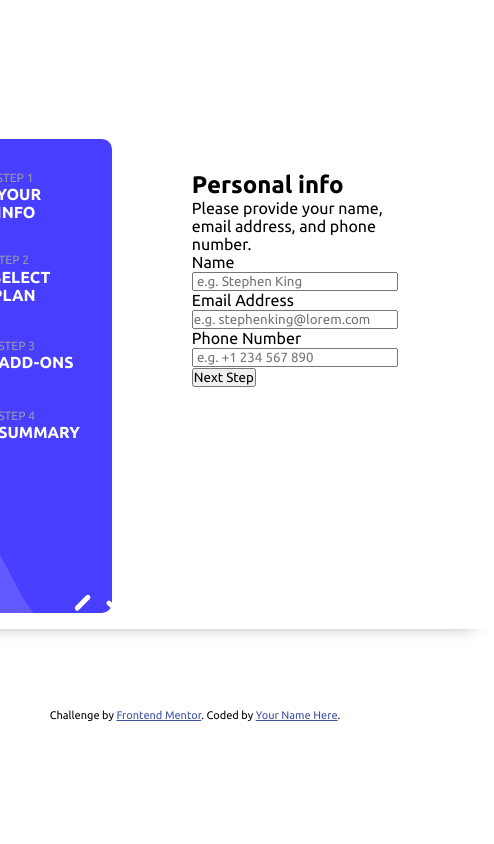
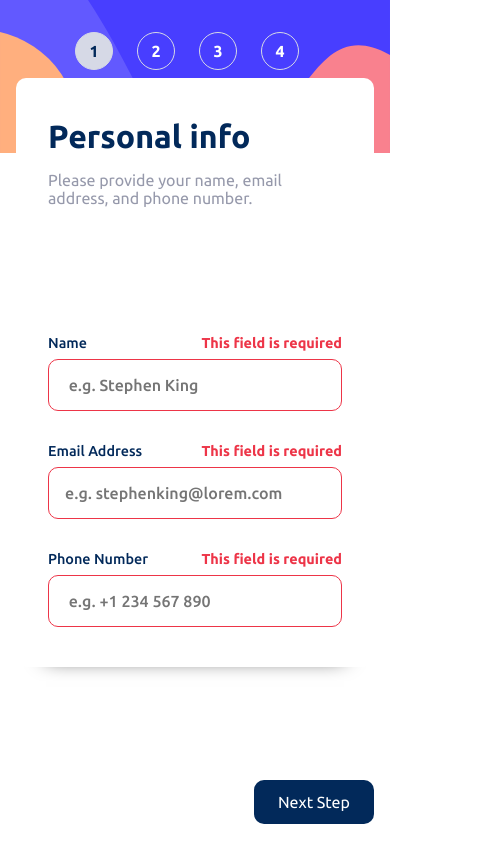
Before and after one commit to faranix/frontend_challenge, a plain HTML site: page multi-step-form-main/index.html in a window 390 px wide. Both pictures are taken after a click on the button "Next Step". Shown: the whole page, 494 px wide, since content can reach past the window. Drawn offline with Linux system fonts and the light colour scheme.

Commit message:
Step 1 Js and Media Query

```diff
--- a/multi-step-form-main/assets/css/index.css
+++ b/multi-step-form-main/assets/css/index.css
@@ -39,11 +39,23 @@ body {
 
 form {
     display: flex;
+    min-width: 50vw;
     background: var(--white);
     box-shadow: 0px 10px 20px -21px var(--black);
     padding: 1rem;
     min-height: 60vh;
 }
+
+h2 {
+    font-size: clamp(1.5rem, 10vw, 2rem);
+}
+
+.error-message {
+    display: none;
+    font-weight: 700;
+    color: var(--strawberry-red);
+}
+
 
 /* Aside */
 .aside {
@@ -53,6 +65,7 @@ form {
     gap: 2rem;
     padding: 2rem;
     background-image: url("../images/bg-sidebar-desktop.svg");
+    background-repeat: no-repeat;
     color: var(--white);
     border-radius: 10px;
 }
@@ -94,7 +107,138 @@ form {
     text-transform: uppercase;
 }
 
-section {
+/* === Section === */
+.container {
     flex: 3;
-    padding: 2rem 5rem;
+    padding: 0rem 5rem;
+    padding-top: 2rem;
+    color: var(--marine-blue);
 }
+
+.container-info {
+    display: flex;
+    height: 100%;
+    flex-direction: column;
+    justify-content: space-between;
+    gap: 3rem;
+}
+
+.container-info__top {
+    display: flex;
+    flex-direction: column;
+    gap: 1rem;
+}
+
+.container-info__top > p {
+    color: var(--cool-gray);
+    font-size: var(--fs-1);
+}
+
+.container-info-inputs {
+    display: flex;
+    flex-direction: column;
+    gap: 2rem;
+}
+
+.container-info-inputs__element {
+    display: flex;
+    flex-direction: column;
+    gap: .5rem;
+}
+
+.container-info-inputs__element > div {
+    display: flex;
+    justify-content: space-between;
+}
+
+.container-info-inputs__element > div > label {
+    font-size: clamp(.8rem, 10vw, .9rem);
+    font-weight: 500;
+}
+
+.container-info-inputs__element > div > p {
+    font-size: clamp(.8rem, 10vw, .9rem);
+}
+
+.container-info-inputs__element > input {
+    padding: 1rem;
+    font-size: var(--fs-1);
+    font-weight: 700;
+    color: var(--marine-blue);
+    border-radius: 10px;
+    border: 1px solid var(--cool-gray);
+}
+
+.container-info-inputs__element > input::placeholder {
+    font-weight: 500;
+}
+
+.container-info-inputs__element > input:focus {
+    outline: 1px solid var(--marine-blue);
+    border: none;
+}
+
+.container-info__button {
+    align-self: flex-end;
+    width: max-content;
+    padding: .8rem 1.5rem;
+    font-size: var(--fs-1);
+    color: var(--white);
+    background: var(--marine-blue);
+    border: none;
+    border-radius: 10px;
+    cursor: pointer;
+}
+
+
+/* === Media Query === */
+@media screen and (max-width: 800px) {
+    form {
+        flex-direction: column;
+        padding: 0;
+        min-width: 100vw;
+        min-height: 100vh;
+    }
+
+    .aside {
+        justify-content: center;
+        align-items: flex-start;
+        flex-direction: row;
+        gap: .5rem;
+        background-image: url("../images/bg-sidebar-mobile.svg");
+        background-size: cover;
+        border-radius: 0px;
+    }
+
+    .aside__title, .aside__text {
+        display: none;
+    }
+
+    .container {
+        position: relative;
+        padding: 0rem 2rem;
+    }
+
+    .container-info-inputs {
+        height: 100%;
+        box-shadow: 0px 20px 20px -30px var(--black);
+    }
+
+    .container-info-inputs, .container-info__top {
+        width: 100%;
+        padding: 2.5rem 2rem;
+        background: var(--white);
+        border-radius: 10px;
+        transform: translateY(-75px);
+    }
+    .container-info__button {
+        position: absolute;
+        bottom: 20px;
+    }
+}
+
+@media screen and (max-width: 475px) {
+    .container {
+        padding: 0rem 1rem;
+    }
+}
--- /dev/null
+++ b/multi-step-form-main/assets/js/index.js
@@ -0,0 +1,61 @@
+
+class GestionForm {
+    constructor() {
+        // === Current Step === //
+        this.step = 1;
+
+        // === Inputs === //
+        this.name = document.querySelector("#form-name");
+        this.email = document.querySelector("#form-email");
+        this.phone = document.querySelector("#form-phone");
+
+
+
+        this.event();
+    }
+
+    event() {
+        this.stepInfo();
+    }
+
+    stepInfo() {
+        const buttonStep1 = document.querySelector(".container-info__button");
+
+        buttonStep1.addEventListener("click", () => {
+            this.checkValueIsNotEmpty(this.email, document.querySelector(".error-message__email"));
+            this.checkValueIsNotEmpty(this.name, document.querySelector(".error-message__name"));
+            this.checkValueIsNotEmpty(this.phone, document.querySelector(".error-message__phone"));
+
+            if (this.email.value === "" || this.name.value === "" || this.phone.value === "") {
+                return;
+            }
+
+            this.step = 2;
+        })
+    }
+
+    checkValueIsNotEmpty(elementDom, errorDom) {
+        if (elementDom.value === "") {
+            errorDom.style.display = "block";
+            elementDom.style.borderColor = "hsl(354, 84%, 57%)";
+        } else {
+            errorDom.style.display = "none";
+            elementDom.style.borderColor = "hsl(213, 96%, 18%)";
+        }
+    }
+
+    changeStep() {
+        const stepsDom = document.querySelectorAll(".aside__step");
+
+        stepsDom.forEach((element, index) => {
+            if ((index + 1) === this.step) {
+                element.classList.add("active");
+            } else {
+                element.classList.remove("active");
+            }
+        })
+    }
+}
+
+
+const gestionForm = new GestionForm();
--- a/multi-step-form-main/index.html
+++ b/multi-step-form-main/index.html
@@ -25,7 +25,7 @@
 <body>
 
     <main>
-        <form action="post">
+        <form id="form" action="post">
              <!-- Sidebar start -->
             <aside class="aside">
                 <div>
@@ -59,38 +59,53 @@
             </aside>
             <!-- Sidebar end -->
 
-            <section>
+            <section class="container">
                 <!-- Step 1 start -->
-                <div>
+                <div class="container-info">
+                    <div class="container-info__top">
                         <h2>Personal info</h2>
                         <p>Please provide your name, email address, and phone number.</p>
-
-                    <div>
-                        <div>
-                            <label for="name">Name</label>
-                            <input type="text" placeholder=" e.g. Stephen King" required>
                     </div>
 
+                    <div class="container-info-inputs">
+                        <div class="container-info-inputs__element">
                             <div>
-                            <label for="email">Email Address</label>
-                            <input type="email" placeholder="e.g. stephenking@lorem.com" required>
+                                <label for="form-name">Name</label>
+                                <p class="error-message error-message__name">This field is required</p>
+                            </div>
+                            <input type="text" name="form-name" id="form-name" placeholder=" e.g. Stephen King" required>
                         </div>
 
+                        <div class="container-info-inputs__element">
                             <div>
-                            <label for="phone">Phone Number</label>
-                            <input type="tel" placeholder=" e.g. +1 234 567 890" required>
+                                <label for="form-email">Email Address</label>
+                                <p class="error-message error-message__email">This field is required</p>
+                            </div>
+                            <input type="email" name="form-email" id="form-email" placeholder="e.g. stephenking@lorem.com" required>
+                        </div>
+
+                        <div class="container-info-inputs__element">
+                            <div>
+                                <label for="form-phone">Phone Number</label>
+                                <p class="error-message error-message__phone">This field is required</p>
+                            </div>
+                            <input type="tel" name="form-phone" id="form-phone" placeholder=" e.g. +1 234 567 890" required>
                         </div>
                     </div>
 
-                    <button type="button">Next Step</button>
+                    <button class="container-info__button" type="button">Next Step</button>
                 </div>
                 <!-- Step 1 end -->
             </section>
         </form>
     </main>
+    <!--
     <div class="attribution">
         Challenge by <a href="https://www.frontendmentor.io?ref=challenge" target="_blank">Frontend Mentor</a>.
         Coded by <a href="#">Your Name Here</a>.
     </div>
+    -->
+
+    <script src="./assets/js/index.js"></script>
 </body>
 </html>
```
Lines whose indentation alone changed are shown as unchanged.
